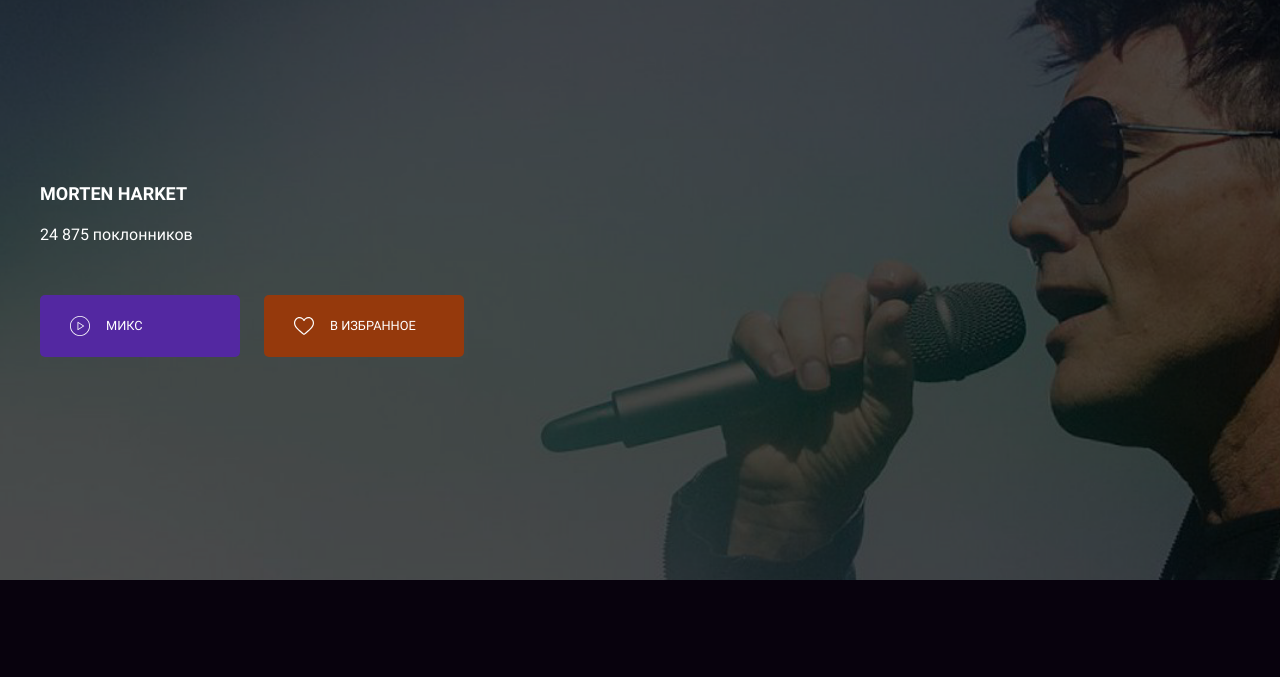
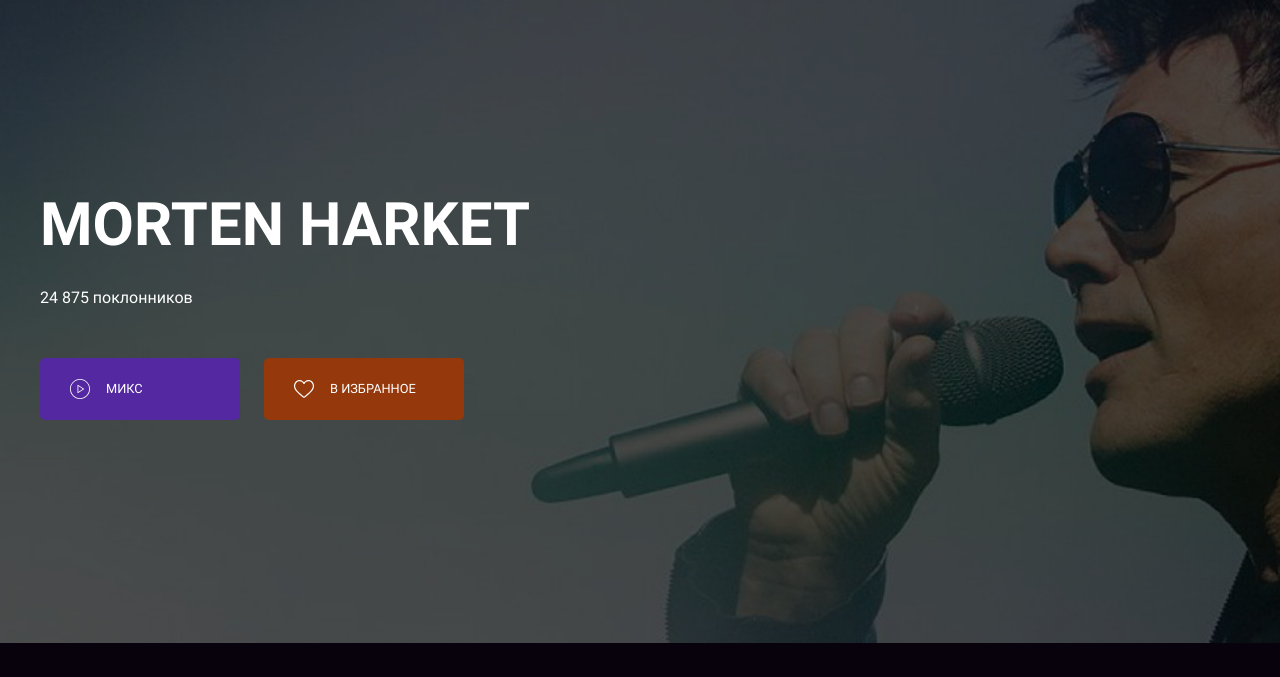
Before and after one commit to bril95/layout-designer-project-56, a website: page src/artist.html in a window 1280 px wide. Shown: the part 70-747 px from the top of the page. Drawn offline with Linux system fonts and the light colour scheme.

Commit message:
fix header

```diff
--- a/src/artist.html
+++ b/src/artist.html
@@ -45,8 +45,8 @@
               </div>
             </div>
              <div class="artist-intro">
-                <h1 class="artist-title">Morten Harket</h1>
-                <p class="arttist-subscribers">24 875 поклонников</p>
+                <h1 class="artist-header">Morten Harket</h1>
+                <p class="artist-subscribers">24 875 поклонников</p>
                 <div class="artist-buttons">
                   <a href="#" class="btn mix-btn">
                     <img src="./images/play-button.svg" alt="play button" class="img-btn">
--- a/src/scss/artist-pages/header.scss
+++ b/src/scss/artist-pages/header.scss
@@ -20,7 +20,7 @@
   gap: 1.5rem;
 }
 
-.arttist-subscribers{
+.artist-subscribers{
   color: $color-title;
   margin-top: 16px;
 
```
Also changed, not shown: src/css/style.css.
